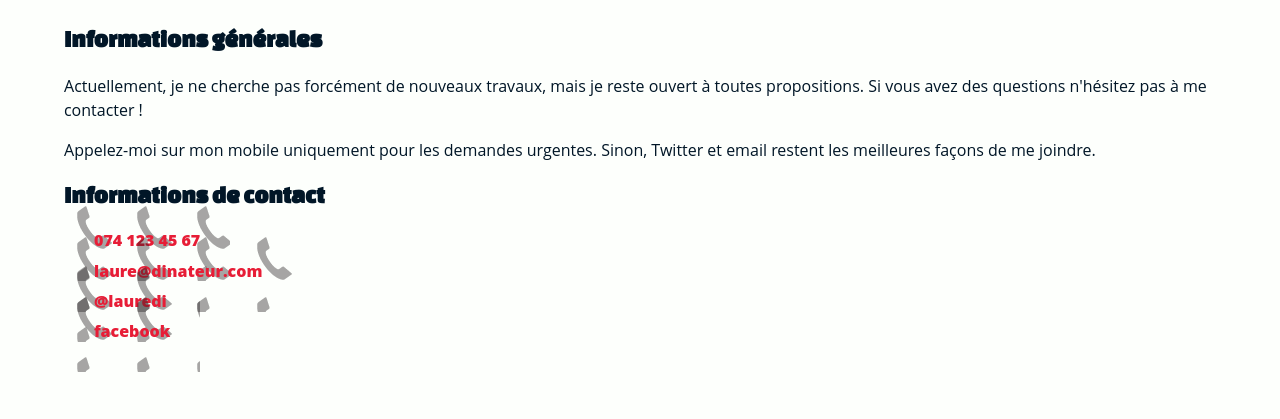
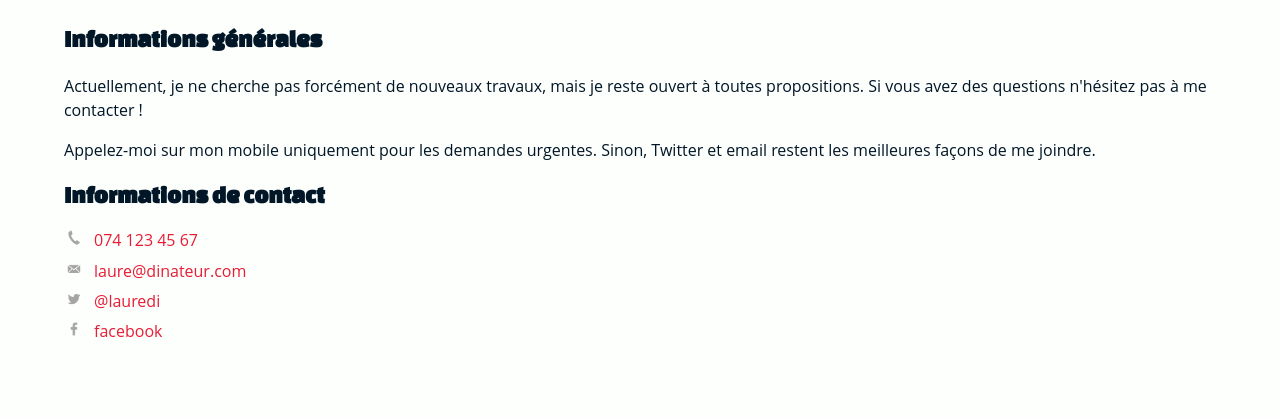
Before and after one commit to esig-jura/b053-laure-dinateur-juanahmed, a plain HTML site: page contact.html in a window 1280 px wide. Shown: the part 184-603 px from the top of the page. Drawn offline with Linux system fonts and the light colour scheme.

Commit message:
finition de liste à puces

```diff
--- a/css/main.css
+++ b/css/main.css
@@ -34,7 +34,6 @@ p {
 a {
     color: #e71d36;
     text-decoration: none; /* enlever le souligné des liens */
-    font-weight: 800;
 }
 
 /******************************** ENTETE ********************************/
@@ -133,8 +132,23 @@ body.page-contact .contact-info li {
 }
 
 body.page-contact .contact-info li a {
-    padding: 30px;
+    padding-left: 30px;
+    background-image: url("../_sources/images/mail.png");
+    background-size: 20px;
+    background-repeat: no-repeat;
+    background-position: 0 -1px; /* 0 gauche (axe X), 2px en haut (axe Y)  */
+}
+
+body.page-contact .contact-info li a[href^="tel:0741234567"] { /* ^= : lien qui commence par "" */
     background-image: url("../_sources/images/phone.png");
+}
+
+body.page-contact .contact-info li a[href*="twitter"] { /* *= : lien qui contient "" */
+    background-image: url("../_sources/images/twitter.png");
+}
+
+body.page-contact .contact-info li a[href="https://www.facebook.com/laure.dinateur/"] {
+    background-image: url("../_sources/images/facebook.png");
 }
 
 /******************************** PIED DE PAGE ********************************/
```
